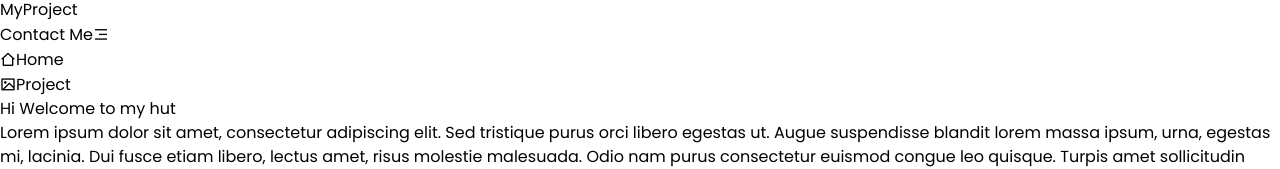
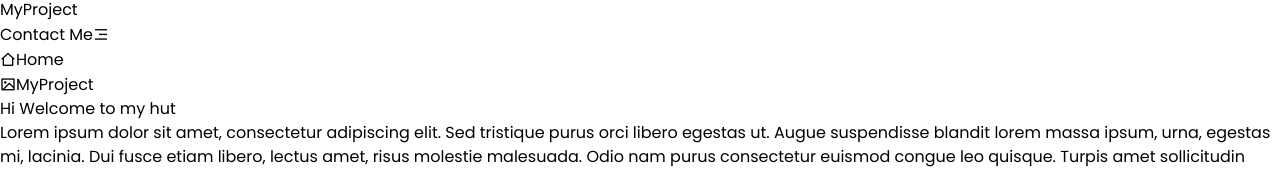
Before and after one commit to davidbayu1805/day-4, a React (Vite) app: page / in a window 1280 px wide. Shown: the part 381-550 px from the top of the page. Built offline with nearby package versions, Linux system fonts and the light colour scheme.

Commit message:
perbaikan navbar

```diff
--- a/src/components/Navbar.jsx
+++ b/src/components/Navbar.jsx
@@ -73,7 +73,7 @@ const Navbar = () => {
           </li>
           <li className="flex items-center gap-3" onClick={handleToggle}>
             <i className="ri-image-line text-2xl"></i>
-            <a href="#project">Project</a>
+            <a href="/myproject">MyProject</a>
           </li>
         </ul>
       </div>
```
